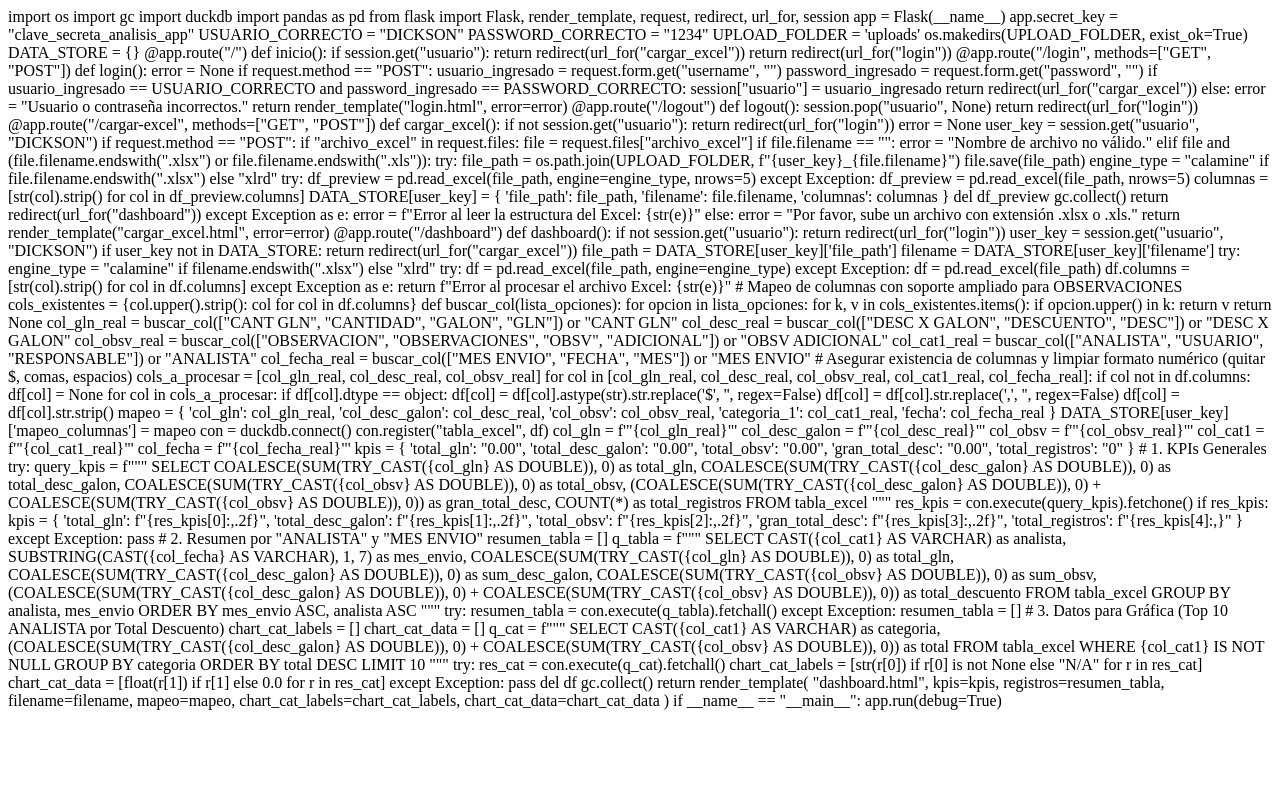
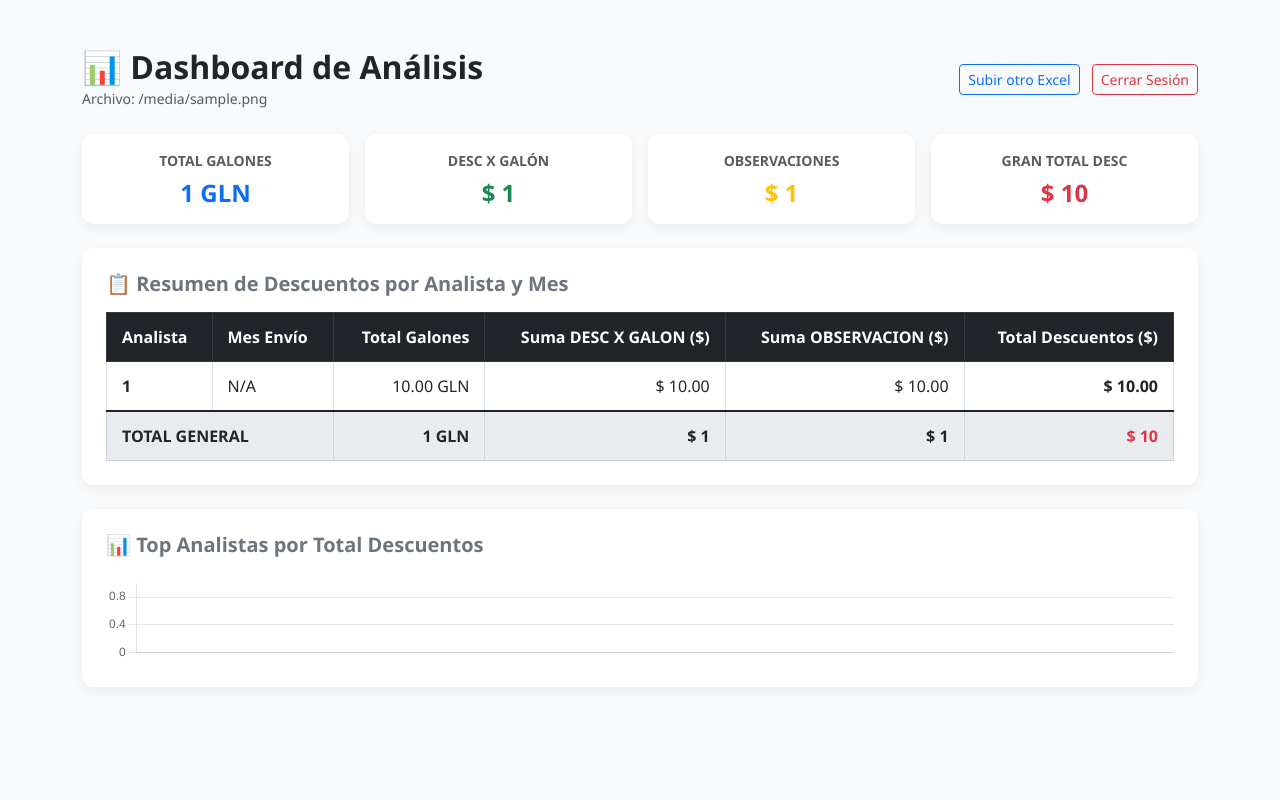
Before and after one commit to harolddickson26/ANALISIS, a Flask app: template templates/dashboard.html in a window 1280 px wide. Run offline with Flask 3, Linux system fonts and the light colour scheme; the template is opened without the code that fills it: most values are stand-ins (such as "Sample title", 1, 10 or a date in 2020).

Commit message:
Restaurar formato de lineas en ANALISIS.py

```diff
--- a/templates/dashboard.html
+++ b/templates/dashboard.html
@@ -1,243 +1,172 @@
-import os
-import gc
-import duckdb
-import pandas as pd
-from flask import Flask, render_template, request, redirect, url_for, session
+<!DOCTYPE html>
+<html lang="es">
+<head>
+    <meta charset="UTF-8">
+    <meta name="viewport" content="width=device-width, initial-scale=1.0">
+    <title>Dashboard de Análisis</title>
+    <!-- Bootstrap 5 CSS -->
+    <link href="https://cdn.jsdelivr.net/npm/bootstrap@5.3.0/dist/css/bootstrap.min.css" rel="stylesheet">
+    <script src="https://cdn.jsdelivr.net/npm/chart.js"></script>
+    <style>
+        body {
+            background-color: #f8f9fa;
+            font-family: 'Segoe UI', Tahoma, Geneva, Verdana, sans-serif;
+        }
+        .card-custom {
+            border: none;
+            border-radius: 12px;
+            box-shadow: 0 4px 12px rgba(0,0,0,0.05);
+        }
+        .table-custom {
+            width: 100%;
+            margin-bottom: 0;
+            border-collapse: collapse;
+        }
+        .table-custom th {
+            background-color: #212529;
+            color: #ffffff;
+            font-weight: 600;
+            padding: 12px 15px;
+            border: 1px solid #32383e;
+        }
+        .table-custom td {
+            padding: 12px 15px;
+            border: 1px solid #dee2e6;
+            vertical-align: middle;
+        }
+        .table-custom tbody tr:nth-of-type(even) {
+            background-color: #f8f9fa;
+        }
+        .table-custom tbody tr:hover {
+            background-color: #f1f3f5;
+        }
+        .table-custom tfoot tr {
+            background-color: #e9ecef;
+            font-weight: bold;
+            border-top: 2px solid #212529;
+        }
+        .table-custom tfoot td {
+            border: 1px solid #ced4da;
+        }
+    </style>
+</head>
+<body>
+    <div class="container my-5">
 
-app = Flask(__name__)
-app.secret_key = "clave_secreta_analisis_app"
+        <!-- Encabezado -->
+        <div class="d-flex justify-content-between align-items-center mb-4">
+            <div>
+                <h2 class="fw-bold text-dark m-0">📊 Dashboard de Análisis</h2>
+                <small class="text-muted">Archivo: {{ filename }}</small>
+            </div>
+            <div>
+                <a href="{{ url_for('cargar_excel') }}" class="btn btn-outline-primary btn-sm me-2">Subir otro Excel</a>
+                <a href="{{ url_for('logout') }}" class="btn btn-outline-danger btn-sm">Cerrar Sesión</a>
+            </div>
+        </div>
 
-USUARIO_CORRECTO = "DICKSON"
-PASSWORD_CORRECTO = "1234"
+        <!-- Tarjetas KPIs -->
+        <div class="row g-3 mb-4">
+            <div class="col-md-3">
+                <div class="card card-custom p-3 text-center bg-white">
+                    <small class="text-muted fw-semibold">TOTAL GALONES</small>
+                    <h4 class="text-primary fw-bold mt-2 mb-0">{{ kpis.total_gln }} GLN</h4>
+                </div>
+            </div>
+            <div class="col-md-3">
+                <div class="card card-custom p-3 text-center bg-white">
+                    <small class="text-muted fw-semibold">DESC X GALÓN</small>
+                    <h4 class="text-success fw-bold mt-2 mb-0">$ {{ kpis.total_desc_galon }}</h4>
+                </div>
+            </div>
+            <div class="col-md-3">
+                <div class="card card-custom p-3 text-center bg-white">
+                    <small class="text-muted fw-semibold">OBSERVACIONES</small>
+                    <h4 class="text-warning fw-bold mt-2 mb-0">$ {{ kpis.total_obsv }}</h4>
+                </div>
+            </div>
+            <div class="col-md-3">
+                <div class="card card-custom p-3 text-center bg-white">
+                    <small class="text-muted fw-semibold">GRAN TOTAL DESC</small>
+                    <h4 class="text-danger fw-bold mt-2 mb-0">$ {{ kpis.gran_total_desc }}</h4>
+                </div>
+            </div>
+        </div>
 
-UPLOAD_FOLDER = 'uploads'
-os.makedirs(UPLOAD_FOLDER, exist_ok=True)
+        <!-- Tabla Estructurada con Bordes -->
+        <div class="card card-custom p-4 mb-4 bg-white">
+            <h5 class="fw-bold mb-3 text-secondary">📋 Resumen de Descuentos por Analista y Mes</h5>
+            <div class="table-responsive">
+                <table class="table-custom">
+                    <thead>
+                        <tr>
+                            <th>Analista</th>
+                            <th>Mes Envío</th>
+                            <th class="text-end">Total Galones</th>
+                            <th class="text-end">Suma DESC X GALON ($)</th>
+                            <th class="text-end">Suma OBSERVACION ($)</th>
+                            <th class="text-end">Total Descuentos ($)</th>
+                        </tr>
+                    </thead>
+                    <tbody>
+                        {% for reg in registros %}
+                        <tr>
+                            <td class="fw-semibold">{{ reg[0] if reg[0] else 'N/A' }}</td>
+                            <td>{{ reg[1] if reg[1] else 'N/A' }}</td>
+                            <td class="text-end">{{ "{:,.2f}".format(reg[2]) if reg[2] is not none else '0.00' }} GLN</td>
+                            <td class="text-end">$ {{ "{:,.2f}".format(reg[3]) if reg[3] is not none else '0.00' }}</td>
+                            <td class="text-end">$ {{ "{:,.2f}".format(reg[4]) if reg[4] is not none else '0.00' }}</td>
+                            <td class="text-end fw-bold text-dark">$ {{ "{:,.2f}".format(reg[5]) if reg[5] is not none else '0.00' }}</td>
+                        </tr>
+                        {% else %}
+                        <tr>
+                            <td colspan="6" class="text-center text-muted">No se encontraron registros.</td>
+                        </tr>
+                        {% endfor %}
+                    </tbody>
+                    {% if registros %}
+                    <tfoot>
+                        <tr>
+                            <td colspan="2" class="text-uppercase">TOTAL GENERAL</td>
+                            <td class="text-end">{{ kpis.total_gln }} GLN</td>
+                            <td class="text-end">$ {{ kpis.total_desc_galon }}</td>
+                            <td class="text-end">$ {{ kpis.total_obsv }}</td>
+                            <td class="text-end text-danger fw-bold">$ {{ kpis.gran_total_desc }}</td>
+                        </tr>
+                    </tfoot>
+                    {% endif %}
+                </table>
+            </div>
+        </div>
 
-DATA_STORE = {}
+        <!-- Gráfica de Barras -->
+        {% if chart_cat_labels %}
+        <div class="card card-custom p-4 bg-white">
+            <h5 class="fw-bold mb-3 text-secondary">📊 Top Analistas por Total Descuentos</h5>
+            <canvas id="chartCat" height="90"></canvas>
+        </div>
+        <script>
+            const ctx = document.getElementById('chartCat').getContext('2d');
+            new Chart(ctx, {
+                type: 'bar',
+                data: {
+                    labels: {{ chart_cat_labels | tojson }},
+                    datasets: [{
+                        label: 'Total Descuento ($)',
+                        data: {{ chart_cat_data | tojson }},
+                        backgroundColor: '#0d6efd',
+                        borderRadius: 4
+                    }]
+                },
+                options: {
+                    responsive: true,
+                    plugins: { legend: { display: false } },
+                    scales: { y: { beginAtZero: true } }
+                }
+            });
+        </script>
+        {% endif %}
 
-@app.route("/")
-def inicio():
-    if session.get("usuario"):
-        return redirect(url_for("cargar_excel"))
-    return redirect(url_for("login"))
-
-@app.route("/login", methods=["GET", "POST"])
-def login():
-    error = None
-    if request.method == "POST":
-        usuario_ingresado = request.form.get("username", "")
-        password_ingresado = request.form.get("password", "")
-
-        if usuario_ingresado == USUARIO_CORRECTO and password_ingresado == PASSWORD_CORRECTO:
-            session["usuario"] = usuario_ingresado
-            return redirect(url_for("cargar_excel"))
-        else:
-            error = "Usuario o contraseña incorrectos."
-
-    return render_template("login.html", error=error)
-
-@app.route("/logout")
-def logout():
-    session.pop("usuario", None)
-    return redirect(url_for("login"))
-
-@app.route("/cargar-excel", methods=["GET", "POST"])
-def cargar_excel():
-    if not session.get("usuario"):
-        return redirect(url_for("login"))
-
-    error = None
-    user_key = session.get("usuario", "DICKSON")
-
-    if request.method == "POST":
-        if "archivo_excel" in request.files:
-            file = request.files["archivo_excel"]
-            if file.filename == "":
-                error = "Nombre de archivo no válido."
-            elif file and (file.filename.endswith(".xlsx") or file.filename.endswith(".xls")):
-                try:
-                    file_path = os.path.join(UPLOAD_FOLDER, f"{user_key}_{file.filename}")
-                    file.save(file_path)
-
-                    engine_type = "calamine" if file.filename.endswith(".xlsx") else "xlrd"
-                    try:
-                        df_preview = pd.read_excel(file_path, engine=engine_type, nrows=5)
-                    except Exception:
-                        df_preview = pd.read_excel(file_path, nrows=5)
-
-                    columnas = [str(col).strip() for col in df_preview.columns]
-
-                    DATA_STORE[user_key] = {
-                        'file_path': file_path,
-                        'filename': file.filename,
-                        'columnas': columnas
-                    }
-
-                    del df_preview
-                    gc.collect()
-
-                    return redirect(url_for("dashboard"))
-
-                except Exception as e:
-                    error = f"Error al leer la estructura del Excel: {str(e)}"
-            else:
-                error = "Por favor, sube un archivo con extensión .xlsx o .xls."
-
-    return render_template("cargar_excel.html", error=error)
-
-@app.route("/dashboard")
-def dashboard():
-    if not session.get("usuario"):
-        return redirect(url_for("login"))
-
-    user_key = session.get("usuario", "DICKSON")
-    if user_key not in DATA_STORE:
-        return redirect(url_for("cargar_excel"))
-
-    file_path = DATA_STORE[user_key]['file_path']
-    filename = DATA_STORE[user_key]['filename']
-
-    try:
-        engine_type = "calamine" if filename.endswith(".xlsx") else "xlrd"
-        try:
-            df = pd.read_excel(file_path, engine=engine_type)
-        except Exception:
-            df = pd.read_excel(file_path)
-
-        df.columns = [str(col).strip() for col in df.columns]
-
-    except Exception as e:
-        return f"Error al procesar el archivo Excel: {str(e)}"
-
-    # Mapeo de columnas con soporte ampliado para OBSERVACIONES
-    cols_existentes = {col.upper().strip(): col for col in df.columns}
-
-    def buscar_col(lista_opciones):
-        for opcion in lista_opciones:
-            for k, v in cols_existentes.items():
-                if opcion.upper() in k:
-                    return v
-        return None
-
-    col_gln_real = buscar_col(["CANT GLN", "CANTIDAD", "GALON", "GLN"]) or "CANT GLN"
-    col_desc_real = buscar_col(["DESC X GALON", "DESCUENTO", "DESC"]) or "DESC X GALON"
-    col_obsv_real = buscar_col(["OBSERVACION", "OBSERVACIONES", "OBSV", "ADICIONAL"]) or "OBSV ADICIONAL"
-    col_cat1_real = buscar_col(["ANALISTA", "USUARIO", "RESPONSABLE"]) or "ANALISTA"
-    col_fecha_real = buscar_col(["MES ENVIO", "FECHA", "MES"]) or "MES ENVIO"
-
-    # Asegurar existencia de columnas y limpiar formato numérico (quitar $, comas, espacios)
-    cols_a_procesar = [col_gln_real, col_desc_real, col_obsv_real]
-    for col in [col_gln_real, col_desc_real, col_obsv_real, col_cat1_real, col_fecha_real]:
-        if col not in df.columns:
-            df[col] = None
-
-    for col in cols_a_procesar:
-        if df[col].dtype == object:
-            df[col] = df[col].astype(str).str.replace('$', '', regex=False)
-            df[col] = df[col].str.replace(',', '', regex=False)
-            df[col] = df[col].str.strip()
-
-    mapeo = {
-        'col_gln': col_gln_real,
-        'col_desc_galon': col_desc_real,
-        'col_obsv': col_obsv_real,
-        'categoria_1': col_cat1_real,
-        'fecha': col_fecha_real
-    }
-    DATA_STORE[user_key]['mapeo_columnas'] = mapeo
-
-    con = duckdb.connect()
-    con.register("tabla_excel", df)
-
-    col_gln = f'"{col_gln_real}"'
-    col_desc_galon = f'"{col_desc_real}"'
-    col_obsv = f'"{col_obsv_real}"'
-    col_cat1 = f'"{col_cat1_real}"'
-    col_fecha = f'"{col_fecha_real}"'
-
-    kpis = {
-        'total_gln': "0.00",
-        'total_desc_galon': "0.00",
-        'total_obsv': "0.00",
-        'gran_total_desc': "0.00",
-        'total_registros': "0"
-    }
-
-    # 1. KPIs Generales
-    try:
-        query_kpis = f"""
-            SELECT
-                COALESCE(SUM(TRY_CAST({col_gln} AS DOUBLE)), 0) as total_gln,
-                COALESCE(SUM(TRY_CAST({col_desc_galon} AS DOUBLE)), 0) as total_desc_galon,
-                COALESCE(SUM(TRY_CAST({col_obsv} AS DOUBLE)), 0) as total_obsv,
-                (COALESCE(SUM(TRY_CAST({col_desc_galon} AS DOUBLE)), 0) + COALESCE(SUM(TRY_CAST({col_obsv} AS DOUBLE)), 0)) as gran_total_desc,
-                COUNT(*) as total_registros
-            FROM tabla_excel
-        """
-        res_kpis = con.execute(query_kpis).fetchone()
-        if res_kpis:
-            kpis = {
-                'total_gln': f"{res_kpis[0]:,.2f}",
-                'total_desc_galon': f"{res_kpis[1]:,.2f}",
-                'total_obsv': f"{res_kpis[2]:,.2f}",
-                'gran_total_desc': f"{res_kpis[3]:,.2f}",
-                'total_registros': f"{res_kpis[4]:,}"
-            }
-    except Exception:
-        pass
-
-    # 2. Resumen por "ANALISTA" y "MES ENVIO"
-    resumen_tabla = []
-    q_tabla = f"""
-        SELECT
-            CAST({col_cat1} AS VARCHAR) as analista,
-            SUBSTRING(CAST({col_fecha} AS VARCHAR), 1, 7) as mes_envio,
-            COALESCE(SUM(TRY_CAST({col_gln} AS DOUBLE)), 0) as total_gln,
-            COALESCE(SUM(TRY_CAST({col_desc_galon} AS DOUBLE)), 0) as sum_desc_galon,
-            COALESCE(SUM(TRY_CAST({col_obsv} AS DOUBLE)), 0) as sum_obsv,
-            (COALESCE(SUM(TRY_CAST({col_desc_galon} AS DOUBLE)), 0) + COALESCE(SUM(TRY_CAST({col_obsv} AS DOUBLE)), 0)) as total_descuento
-        FROM tabla_excel
-        GROUP BY analista, mes_envio
-        ORDER BY mes_envio ASC, analista ASC
-    """
-    try:
-        resumen_tabla = con.execute(q_tabla).fetchall()
-    except Exception:
-        resumen_tabla = []
-
-    # 3. Datos para Gráfica (Top 10 ANALISTA por Total Descuento)
-    chart_cat_labels = []
-    chart_cat_data = []
-
-    q_cat = f"""
-        SELECT
-            CAST({col_cat1} AS VARCHAR) as categoria,
-            (COALESCE(SUM(TRY_CAST({col_desc_galon} AS DOUBLE)), 0) + COALESCE(SUM(TRY_CAST({col_obsv} AS DOUBLE)), 0)) as total
-        FROM tabla_excel
-        WHERE {col_cat1} IS NOT NULL
-        GROUP BY categoria
-        ORDER BY total DESC
-        LIMIT 10
-    """
-    try:
-        res_cat = con.execute(q_cat).fetchall()
-        chart_cat_labels = [str(r[0]) if r[0] is not None else "N/A" for r in res_cat]
-        chart_cat_data = [float(r[1]) if r[1] else 0.0 for r in res_cat]
-    except Exception:
-        pass
-
-    del df
-    gc.collect()
-
-    return render_template(
-        "dashboard.html",
-        kpis=kpis,
-        registros=resumen_tabla,
-        filename=filename,
-        mapeo=mapeo,
-        chart_cat_labels=chart_cat_labels,
-        chart_cat_data=chart_cat_data
-    )
-
-if __name__ == "__main__":
-    app.run(debug=True)
+    </div>
+</body>
+</html>
```
Also changed, not shown: ANALISIS.py (+4 -3 lines).
